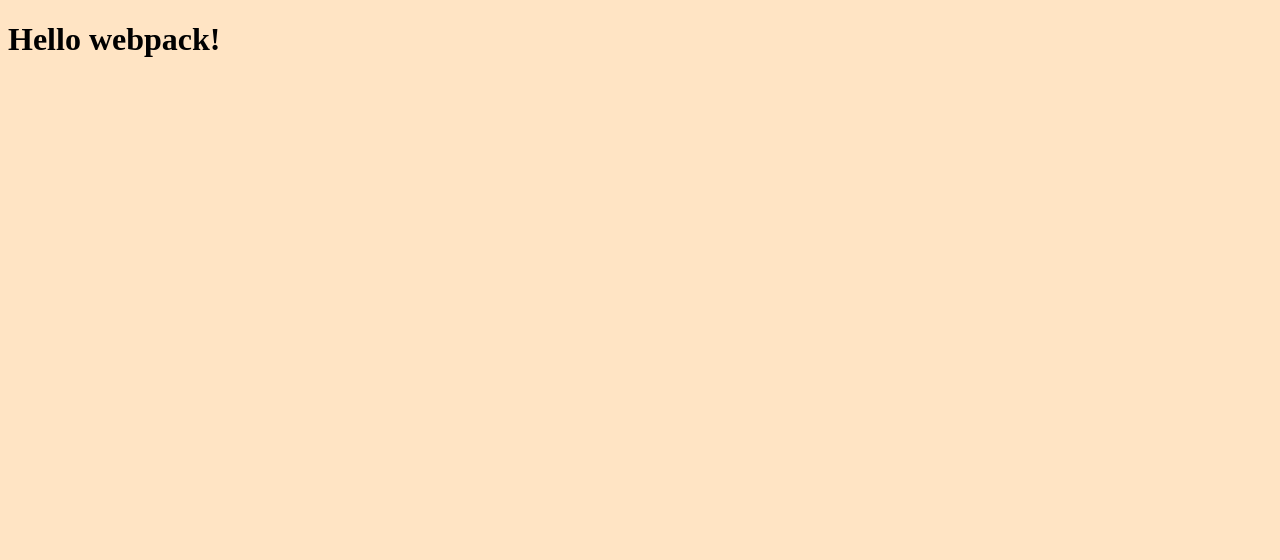
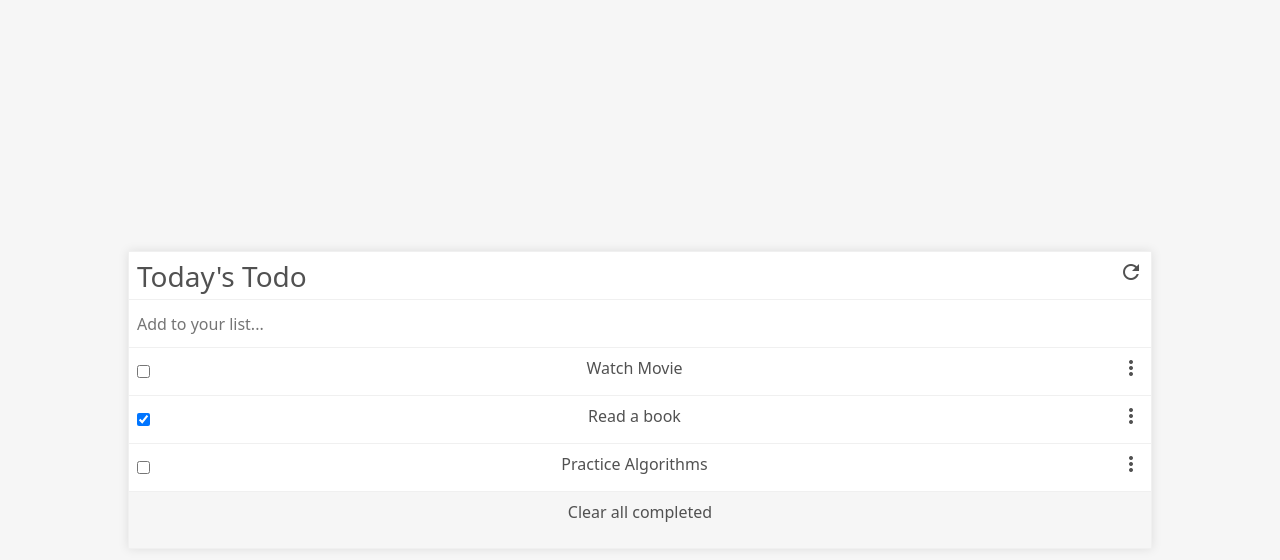
Before and after one commit to peterdgreat/Todo-List, a website built with webpack: page src/index.html in a window 1280 px wide. Built offline with nearby package versions, Linux system fonts and the light colour scheme.

Commit message:
Todo content and styling added
- all  li content generated from js
-bootstrap added for styling

```diff
--- a/src/index.html
+++ b/src/index.html
@@ -3,9 +3,28 @@
 <head>
     <meta charset="UTF-8">
     <meta name="viewport" content="width=device-width, initial-scale=1.0">
-    <title>Wbpack Exercise</title>
+    <meta http-equiv="X-UA-Compatible" content="ie=edge">
+    <link href="https://fonts.googleapis.com/icon?family=Material+Icons"
+      rel="stylesheet">
+    <link href="https://cdn.jsdelivr.net/npm/bootstrap@5.1.1/dist/css/bootstrap.min.css" rel="stylesheet" integrity="sha384-F3w7mX95PdgyTmZZMECAngseQB83DfGTowi0iMjiWaeVhAn4FJkqJByhZMI3AhiU" crossorigin="anonymous">
+
+    <title>Todo List </title>
 </head>
 <body>
-    <h1>Hello webpack!</h1>
+    <div class="container-m">
+        <section class="d-flex border-m justify-content-between">
+            <h3>Today's Todo</h3>
+            <span class="material-icons">refresh</span>
+        </section>
+        <section>
+            <input type="text" class="border-m" placeholder="Add to your list...">
+        </section>
+        <section class="task-container">
+            <ul class="tasks ">
+
+            </ul>
+        </section>
+    </div>
+    <script src="https://cdn.jsdelivr.net/npm/bootstrap@5.1.1/dist/js/bootstrap.bundle.min.js" integrity="sha384-/bQdsTh/da6pkI1MST/rWKFNjaCP5gBSY4sEBT38Q/9RBh9AH40zEOg7Hlq2THRZ" crossorigin="anonymous"></script>
 </body>
 </html>
--- a/src/index.js
+++ b/src/index.js
@@ -1,5 +1,44 @@
-import _ from 'lodash';
 import Tasks from './tasks.js';
 import './style.css';
 
-const tasksData = [new Tasks('Watch Movie', false, 0), new Tasks('Read a book', true, 1), new Tasks('Practice Algorithms', false, 2)];
+let id = 0;
+const tasksData = [new Tasks('Watch Movie', false, id += 1), new Tasks('Read a book', true, id += 1), new Tasks('Practice Algorithms', false, id += 1)];
+
+const showTasks = (() => {
+  const tasksList = document.querySelector('.tasks');
+  tasksData.forEach((task) => {
+    const li = document.createElement('li');
+    const input = document.createElement('input');
+    input.type = 'checkbox';
+    input.checked = task.completed;
+    input.addEventListener('change', () => {
+      task.completed = input.checked;
+      if (task.completed === true) {
+        li.classList.add('completed');
+      }
+    });
+    li.appendChild(input);
+
+    const description = document.createElement('p');
+    description.innerText = task.description;
+    li.appendChild(description);
+
+    const more = document.createElement('span');
+    more.classList.add('material-icons');
+    more.innerText = 'more_vert';
+    li.appendChild(more);
+
+    li.classList.add('d-flex', 'justify-content-between', 'border-m');
+    tasksList.appendChild(li);
+    console.log(task.index);
+  });
+  const li = document.createElement('li');
+  const p = document.createElement('p');
+  p.innerText = 'Clear all completed';
+  li.appendChild(p);
+  li.classList.add('d-flex', 'justify-content-around', 'bg');
+  tasksList.appendChild(li);
+});
+window.onload = () => {
+  showTasks();
+};
--- a/src/style.css
+++ b/src/style.css
@@ -1,3 +1,44 @@
 body {
-  background-color: bisque;
+  background-color: #f6f6f6;
+  display: flex;
+  flex-direction: column;
+  align-items: center;
+  justify-content: center;
+  height: 100vh;
+  color: #515151;
 }
+
+.bg {
+  background-color: #f6f6f6;
+  padding: 0.5rem;
+}
+
+.container-m {
+  width: 80%;
+  padding: 0;
+  background-color: #fff;
+  border: 1px solid #f0f0f0;
+  box-shadow: 0 0 10px rgba(0, 0, 0, 0.1);
+}
+
+.task-container {
+  width: 100%;
+}
+
+.border-m {
+  height: 3rem;
+  width: 100%;
+  padding: 0.5rem;
+  border: none;
+  border-bottom: 1px solid #f0f0f0;
+}
+
+ul {
+  margin-block-start: 0;
+  margin-block-end: 0;
+  padding-inline-start: 0;
+}
+
+.completed {
+  text-decoration: line-through;
+}
```
Also changed, not shown: dist/index.html.
